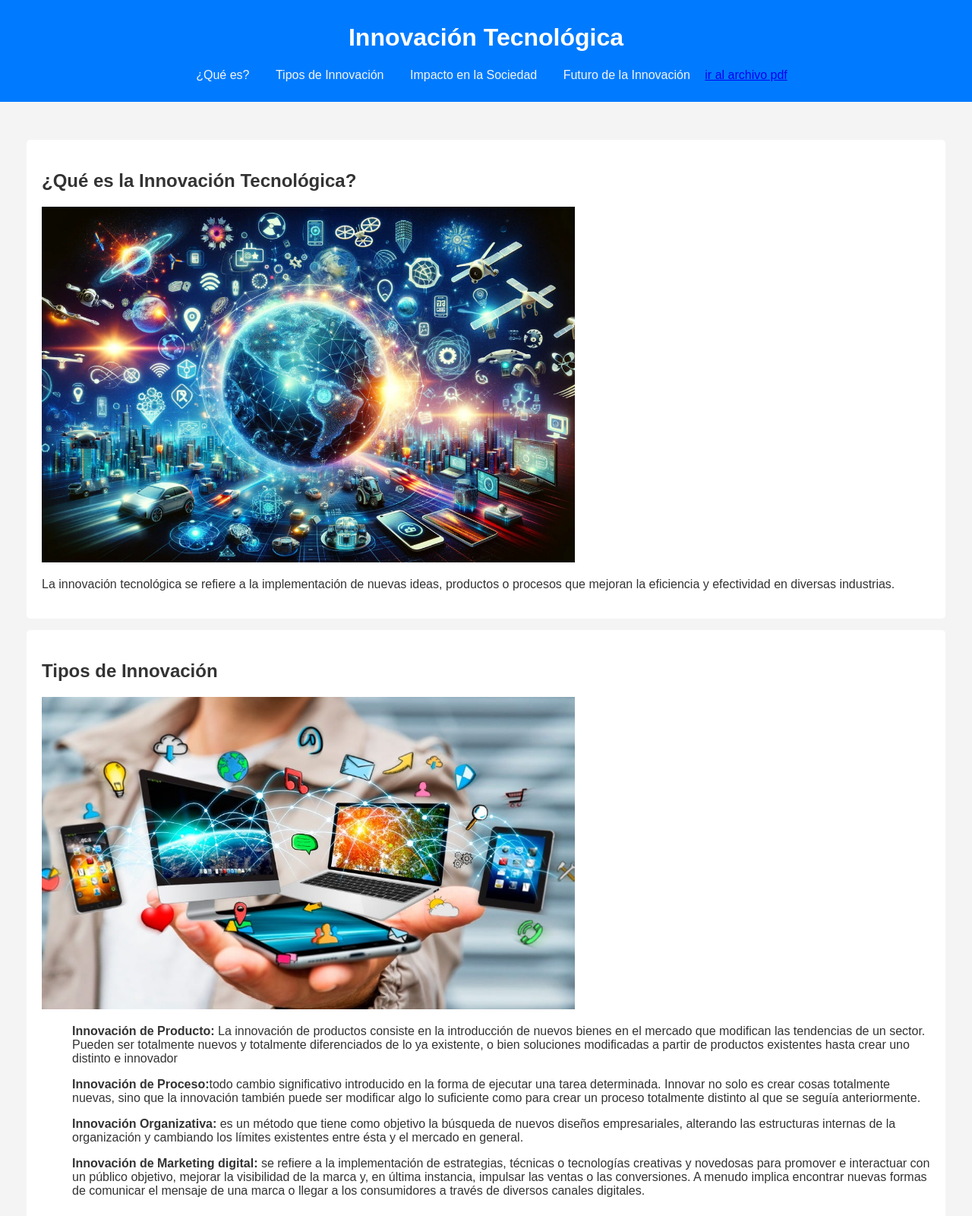
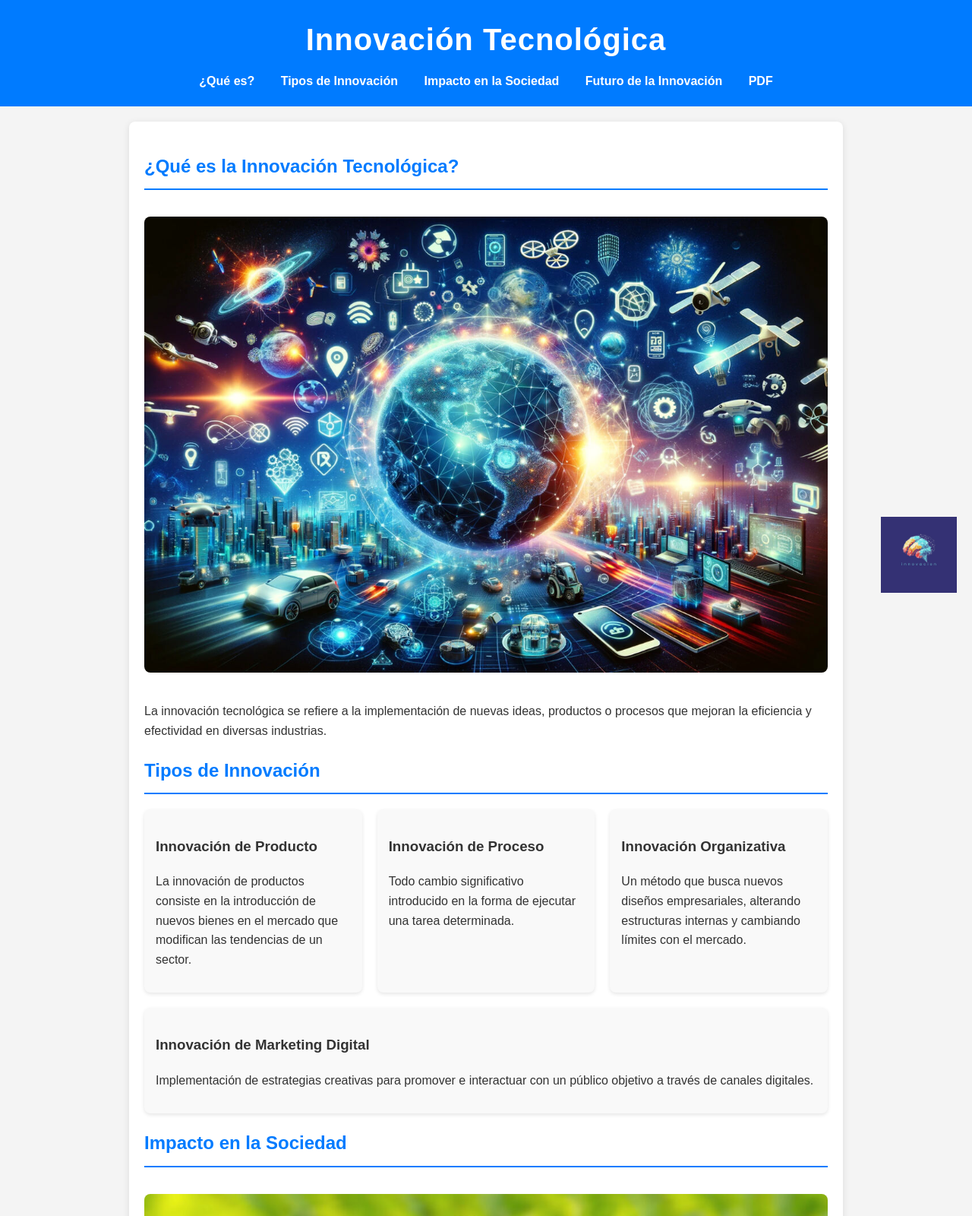
Before and after one commit to Enmanuel-sys/.com, a plain HTML site: page index.html in a window 1280 px wide. Shown: the top 1600 px of the page at 76% size. Drawn offline with Linux system fonts and the light colour scheme.

Commit message:
Add files via upload

```diff
--- a/index.html
+++ b/index.html
@@ -5,7 +5,6 @@
     <meta name="viewport" content="width=device-width, initial-scale=1.0">
     <title>Innovación Tecnológica</title>
     <link rel="stylesheet" href="styles.css">
-
 </head>
 <body>
     <header>
@@ -16,8 +15,7 @@
                 <li><a href="#tipos">Tipos de Innovación</a></li>
                 <li><a href="#impacto">Impacto en la Sociedad</a></li>
                 <li><a href="#futuro">Futuro de la Innovación</a></li>
-                 <a href="https://www.acofi.edu.co/wp-content/uploads/2013/08/DOC_PE_Conceptos_Innovacion.pdf">ir al archivo pdf</a>
-
+                <li><a href="https://www.acofi.edu.co/wp-content/uploads/2013/08/DOC_PE_Conceptos_Innovacion.pdf">PDF</a></li>
             </ul>
         </nav>
     </header>
@@ -25,41 +23,48 @@
     <main>
         <section id="que-es">
             <h2>¿Qué es la Innovación Tecnológica?</h2>
-            <img src="innovacion.jpg" alt="Innovación Tecnológica" style="max-width: 60%; height: auto;">
+            <img src="innovacion.jpg" alt="Innovación Tecnológica" class="responsive-img">
             <p>La innovación tecnológica se refiere a la implementación de nuevas ideas, productos o procesos que mejoran la eficiencia y efectividad en diversas industrias.</p>
         </section>
 
         <section id="tipos">
             <h2>Tipos de Innovación</h2>
-            <img src="tipos.jpg" alt="Tipos de Innovación" style="max-width: 60%; height: auto;">
-            <ul>
-                <p><strong>Innovación de Producto:</strong> La innovación de productos consiste en la introducción de nuevos bienes en el mercado que modifican las tendencias de un sector. Pueden ser totalmente nuevos y totalmente diferenciados de lo ya existente, o bien soluciones modificadas a partir de productos existentes hasta crear uno distinto e innovador</p>
-
-
-
-                <p><strong>Innovación de Proceso:</strong>todo cambio significativo introducido en la forma de ejecutar una tarea determinada. Innovar no solo es crear cosas totalmente nuevas, sino que la innovación también puede ser modificar algo lo suficiente como para crear un proceso totalmente distinto al que se seguía anteriormente.</p>
-
-                <p><strong>Innovación Organizativa:</strong> es un método que tiene como objetivo la búsqueda de nuevos diseños empresariales, alterando las estructuras internas de la organización y cambiando los límites existentes entre ésta y el mercado en general.</p>
-
-                <p><strong>Innovación de Marketing digital:</strong>  se refiere a la implementación de estrategias, técnicas o tecnologías creativas y novedosas para promover e interactuar con un público objetivo, mejorar la visibilidad de la marca y, en última instancia, impulsar las ventas o las conversiones. A menudo implica encontrar nuevas formas de comunicar el mensaje de una marca o llegar a los consumidores a través de diversos canales digitales.</p>
-            </ul>
+            <div class="tipo-container">
+                <article class="tipo">
+                    <h3>Innovación de Producto</h3>
+                    <p>La innovación de productos consiste en la introducción de nuevos bienes en el mercado que modifican las tendencias de un sector.</p>
+                </article>
+                <article class="tipo">
+                    <h3>Innovación de Proceso</h3>
+                    <p>Todo cambio significativo introducido en la forma de ejecutar una tarea determinada.</p>
+                </article>
+                <article class="tipo">
+                    <h3>Innovación Organizativa</h3>
+                    <p>Un método que busca nuevos diseños empresariales, alterando estructuras internas y cambiando límites con el mercado.</p>
+                </article>
+                <article class="tipo">
+                    <h3>Innovación de Marketing Digital</h3>
+                    <p>Implementación de estrategias creativas para promover e interactuar con un público objetivo a través de canales digitales.</p>
+                </article>
+            </div>
         </section>
 
         <section id="impacto">
             <h2>Impacto en la Sociedad</h2>
-            <img src="impacto.jpg" alt="Impacto de la Innovación" style="max-width: 60%; height: auto;">
-            <p>La innovación tecnológica ha transformado nuestra forma de vivir, trabajar y comunicarnos. Ha facilitado el acceso a la información y ha creado nuevas oportunidades económicas.</p>
+            <img src="impacto.jpg" alt="Impacto de la Innovación" class="responsive-img">
+            <p>La innovación tecnológica ha transformado nuestra forma de vivir, trabajar y comunicarnos, facilitando el acceso a la información y creando nuevas oportunidades económicas.</p>
         </section>
 
         <section id="futuro">
             <h2>Futuro de la Innovación</h2>
-            <p>Inteligencia Artificial y Aprendizado de Máquina A IA continuará avansando,y permitiendo innovaciones en áreas como salud, transporte y servicios financieros, con algoritmos más preferidos y personalizados.</p>
+            <p>La Inteligencia Artificial y el Aprendizaje de Máquina continuarán avanzando, permitiendo innovaciones en salud, transporte y servicios financieros.</p>
         </section>
-
     </main>
 
     <footer>
-        <p>&copy;  Innovación Tecnológica</p>
+        <p>&copy; 2024 Innovación Tecnológica</p>
     </footer>
- </body>
+
+    <img src="logo.jpg" alt="Logo de Innovación Tecnológica" class="logo-footer"> <!-- Logo en la esquina inferior derecha -->
+</body>
 </html>
--- a/styles.css
+++ b/styles.css
@@ -1,5 +1,6 @@
 body {
-    font-family: Arial, sans-serif;
+    font-family: 'Arial', sans-serif;
+    line-height: 1.6;
     margin: 0;
     padding: 0;
     background-color: #f4f4f4;
@@ -8,14 +9,27 @@ body {
 
 header {
     background: #007BFF;
-    color: white;
-    padding: 10px 0;
+    color: #ffffff;
+    padding: 20px 0;
     text-align: center;
+}
+
+header .logo {
+    max-width: 150px;
+    height: auto;
+    margin-bottom: 10px;
+}
+
+header h1 {
+    margin: 0;
+    font-size: 2.5em;
+    letter-spacing: 1px;
 }
 
 nav ul {
     list-style: none;
     padding: 0;
+    margin: 10px 0 0 0;
 }
 
 nav ul li {
@@ -24,28 +38,98 @@ nav ul li {
 }
 
 nav ul li a {
-    color: whitesmoke;
+    color: #ffffff;
     text-decoration: none;
+    font-weight: bold;
+    transition: color 0.3s;
+}
+
+nav ul li a:hover {
+    color: #ffcc00;
 }
 
 main {
+    max-width: 900px;
+    margin: 20px auto;
     padding: 20px;
-    margin: 15px;
+    background-color: white;
+    border-radius: 8px;
+    box-shadow: 0 2px 10px rgba(0, 0, 0, 0.1);
 }
 
 section {
-    padding: 20px;
+    margin: 20px 0;
+}
+
+section h2 {
+    border-bottom: 2px solid #007BFF;
+    padding-bottom: 10px;
+    color: #007BFF;
+}
+
+.responsive-img {
+    max-width: 100%;
+    height: auto;
+    border-radius: 8px;
     margin: 15px 0;
-    background: white;
-    border-radius: 5px;
+}
+
+.tipo-container {
+    display: flex;
+    flex-wrap: wrap;
+    gap: 20px; /* Espacio entre los artículos */
+}
+
+.tipo {
+    flex: 1 1 200px; /* Crece para llenar el espacio disponible */
+    padding: 15px;
+    background: #f9f9f9;
+    border-radius: 8px;
+    box-shadow: 0 2px 5px rgba(0, 0, 0, 0.1);
 }
 
 footer {
     text-align: center;
     padding: 15px 0;
     background: #007BFF;
-    color: white;
-    position: relative;
-    bottom: 0;
-    width: 100%;
+    color: #ffffff;
+    margin-top: 20px;
 }
+
+.logo-footer {
+    position: fixed;
+    bottom: 20px;
+    right: 20px;
+    max-width: 100px;
+    height: auto;
+    opacity: 0.8;
+    transition: opacity 0.3s;
+}
+
+.logo-footer:hover {
+    opacity: 1;
+}
+
+/* Media Queries para Responsividad */
+@media (max-width: 600px) {
+    nav ul li {
+        display: block;
+        margin: 10px 0;
+    }
+
+    header h1 {
+        font-size: 2em;
+    }
+
+    header .logo {
+        max-width: 120px;
+    }
+
+    .tipo-container {
+        flex-direction: column; /* Cambiar a columna en pantallas pequeñas */
+    }
+
+    .tipo {
+        flex: 1 1 auto; /* Se ajusta a su tamaño */
+    }
+}
```
Also changed, not shown: logo.jpg (added).
